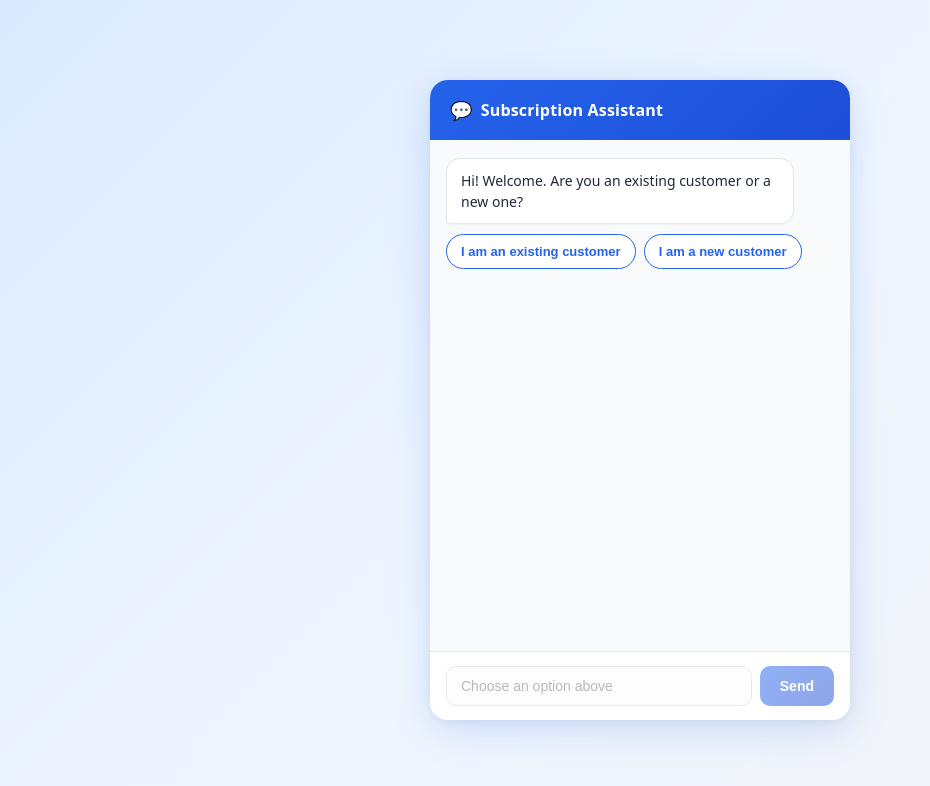
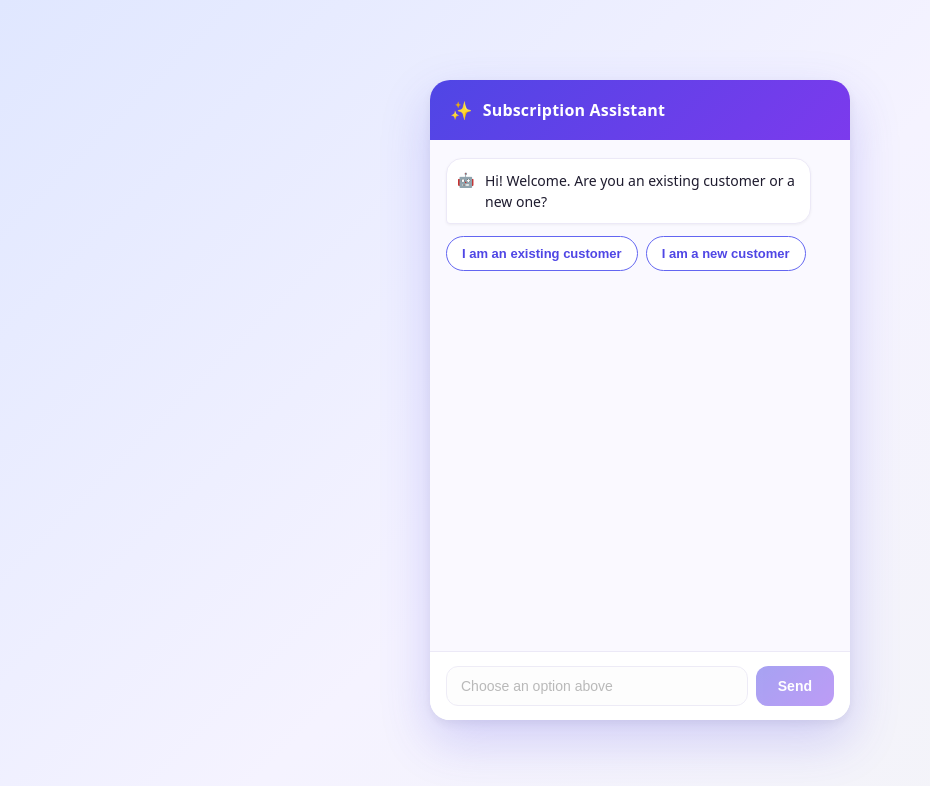
Before and after one commit to sujithavenkadesh/subscription-chatbot, a React (Vite) app in the folder client/: page / in a window 1280 px wide. Shown: the top 786 px of the page, without its empty margins (0-930 px from the left). Built offline with nearby package versions, Linux system fonts and the light colour scheme; no server answers.

Commit message:
Richer UI theme: indigo palette, bot avatars, fade-in animation

```diff
--- a/client/src/components/ChatWindow.css
+++ b/client/src/components/ChatWindow.css
@@ -6,14 +6,14 @@
   display: flex;
   flex-direction: column;
   background: #fff;
-  border-radius: 18px;
-  box-shadow: 0 10px 40px rgba(37, 99, 235, 0.18), 0 2px 8px rgba(0,0,0,.06);
+  border-radius: 20px;
+  box-shadow: 0 20px 50px rgba(79, 70, 229, 0.22), 0 4px 10px rgba(0,0,0,.06);
   overflow: hidden;
   font-family: system-ui, -apple-system, sans-serif;
 }
 
 .chat-header {
-  background: linear-gradient(135deg, #2563eb, #1d4ed8);
+  background: linear-gradient(135deg, #4f46e5, #7c3aed);
   color: #fff;
   padding: 18px 20px;
   font-weight: 700;
@@ -21,11 +21,11 @@
   letter-spacing: 0.2px;
   display: flex;
   align-items: center;
-  gap: 8px;
+  gap: 10px;
 }
 
 .chat-header::before {
-  content: "💬";
+  content: "✨";
   font-size: 18px;
 }
 
@@ -35,31 +35,47 @@
   padding: 18px 16px;
   display: flex;
   flex-direction: column;
-  gap: 10px;
-  background: #f8fafc;
+  gap: 12px;
+  background: #faf9ff;
 }
 
 .msg {
-  max-width: 82%;
-  padding: 11px 14px;
-  border-radius: 14px;
+  max-width: 80%;
+  padding: 11px 15px;
+  border-radius: 16px;
   white-space: pre-line;
   line-height: 1.5;
   font-size: 14px;
   text-align: left;
-  box-shadow: 0 1px 2px rgba(0,0,0,.04);
+  box-shadow: 0 1px 3px rgba(0,0,0,.05);
+  position: relative;
+  animation: fadeInUp 0.25s ease-out;
+}
+
+@keyframes fadeInUp {
+  from { opacity: 0; transform: translateY(6px); }
+  to { opacity: 1; transform: translateY(0); }
 }
 
 .msg.bot {
   background: #fff;
-  color: #1e293b;
+  color: #1e1b2e;
   align-self: flex-start;
-  border: 1px solid #e5e7eb;
+  border: 1px solid #ece9f7;
   border-bottom-left-radius: 4px;
+  padding-left: 38px;
+}
+
+.msg.bot::before {
+  content: "🤖";
+  position: absolute;
+  left: 10px;
+  top: 10px;
+  font-size: 14px;
 }
 
 .msg.user {
-  background: linear-gradient(135deg, #2563eb, #1d4ed8);
+  background: linear-gradient(135deg, #4f46e5, #7c3aed);
   color: #fff;
   align-self: flex-end;
   border-bottom-right-radius: 4px;
@@ -73,57 +89,65 @@
 }
 
 .options button {
-  border: 1.5px solid #2563eb;
+  border: 1.5px solid #6366f1;
   background: #fff;
-  color: #2563eb;
-  padding: 9px 14px;
+  color: #4f46e5;
+  padding: 9px 15px;
   border-radius: 999px;
   cursor: pointer;
   font-size: 13px;
   font-weight: 600;
-  transition: background 0.15s, transform 0.1s;
+  transition: background 0.15s, transform 0.1s, box-shadow 0.15s;
 }
 
 .options button:hover:not(:disabled) {
-  background: #eff6ff;
-  transform: translateY(-1px);
+  background: #f5f3ff;
+  transform: translateY(-2px);
+  box-shadow: 0 4px 10px rgba(79, 70, 229, 0.18);
 }
 
 .options button:active:not(:disabled) {
   transform: translateY(0);
+  box-shadow: none;
 }
 
 .chat-input {
   display: flex;
   gap: 8px;
   padding: 14px 16px;
-  border-top: 1px solid #e5e7eb;
+  border-top: 1px solid #ece9f7;
   background: #fff;
 }
 
 .chat-input input {
   flex: 1;
   padding: 11px 14px;
-  border: 1.5px solid #d1d5db;
-  border-radius: 10px;
+  border: 1.5px solid #ddd9ee;
+  border-radius: 12px;
   font-size: 14px;
   outline: none;
-  transition: border-color 0.15s;
+  transition: border-color 0.15s, box-shadow 0.15s;
 }
 
 .chat-input input:focus {
-  border-color: #2563eb;
+  border-color: #6366f1;
+  box-shadow: 0 0 0 3px rgba(99, 102, 241, 0.12);
 }
 
 .chat-input button {
-  background: linear-gradient(135deg, #2563eb, #1d4ed8);
+  background: linear-gradient(135deg, #4f46e5, #7c3aed);
   color: #fff;
   border: 0;
-  padding: 0 20px;
-  border-radius: 10px;
+  padding: 0 22px;
+  border-radius: 12px;
   cursor: pointer;
   font-weight: 600;
   font-size: 14px;
+  transition: transform 0.1s;
+}
+
+.chat-input button:hover:not(:disabled) {
+  transform: translateY(-1px);
 }
 
 .chat-input button:disabled,
@@ -133,11 +157,10 @@
   cursor: not-allowed;
 }
 
-/* scrollbar polish */
 .chat-body::-webkit-scrollbar {
   width: 6px;
 }
 .chat-body::-webkit-scrollbar-thumb {
-  background: #cbd5e1;
+  background: #c7c2e0;
   border-radius: 10px;
 }
--- a/client/src/index.css
+++ b/client/src/index.css
@@ -1,7 +1,7 @@
 body {
   margin: 0;
   font-family: system-ui, sans-serif;
-  background: linear-gradient(135deg, #dbeafe 0%, #eff6ff 50%, #f3f4f6 100%);
+  background: linear-gradient(135deg, #e0e7ff 0%, #f5f3ff 50%, #f3f4f6 100%);
 }
 .app {
   min-height: 100vh;
```
